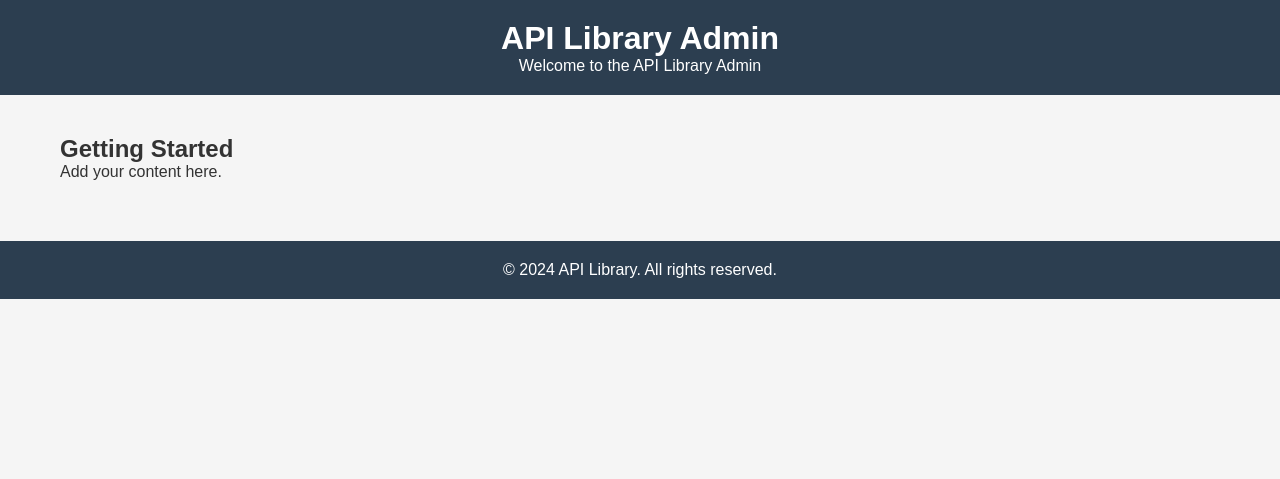
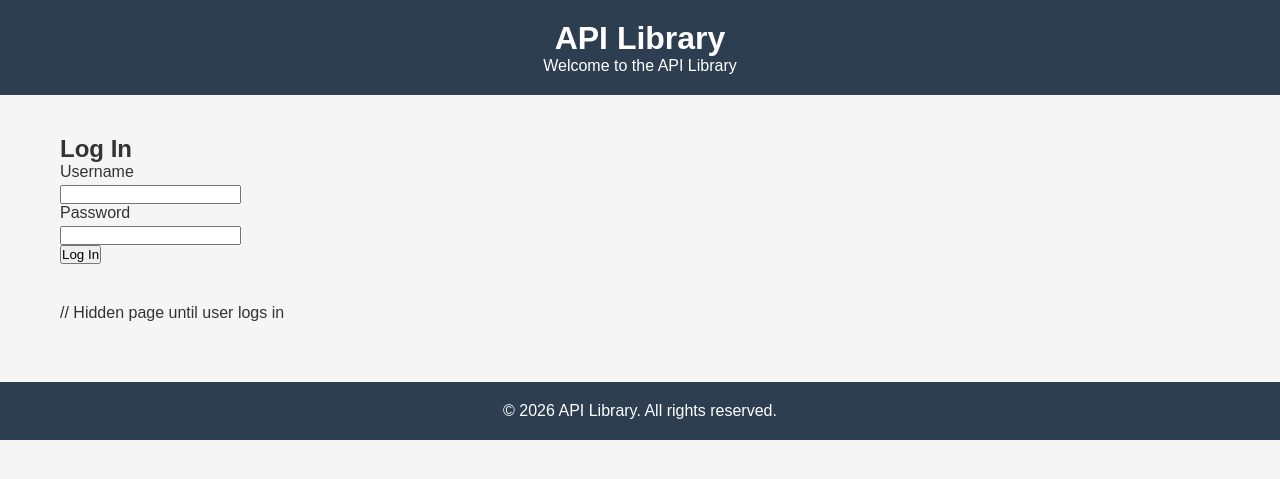
Before and after one commit to ScoobyJoo/API-Library, a Flask app: template templates/user.html in a window 1280 px wide. Shown: the top 479 px of the page. Run offline with Flask 3, Linux system fonts and the light colour scheme; the template is opened without the code that fills it, so the values that code supplies are empty.

Commit message:
Created user perspective

```diff
--- /dev/null
+++ b/static/user.js
@@ -0,0 +1,195 @@
+const loginSection = document.getElementById('login-section');
+const loginForm = document.getElementById('login-form');
+const usernameInput = document.getElementById('username');
+const passwordInput = document.getElementById('password');
+const loginStatus = document.getElementById('login-status');
+
+const appContent = document.getElementById('app-content');
+const welcomeMessage = document.getElementById('welcome-message');
+const logoutBtn = document.getElementById('logout-btn');
+
+const searchInput = document.getElementById('book-search');
+const booksTableBody = document.getElementById('books-table-body');
+const loansTableBody = document.getElementById('loans-table-body');
+const status = document.getElementById('status');
+
+let currentCustomer = null;
+let books = [];
+let categoriesById = {};
+
+// Function to escape HTML special characters
+function escapeHtml(value) {
+    const div = document.createElement('div');
+    div.textContent = value ?? '';
+    return div.innerHTML;
+}
+
+// Function to handle user login
+async function login(event) {
+    event.preventDefault();
+    loginStatus.textContent = '';
+
+    const username = usernameInput.value.trim().toLowerCase();
+    const password = passwordInput.value.trim().toLowerCase();
+
+    // Not real auth
+    const response = await fetch('/api/customers');
+    const customers = await response.json();
+    const match = customers.find(c => {
+        const firstName = c.first_name.trim().toLowerCase();
+        const lastName = c.last_name.trim().toLowerCase();
+        return firstName === username && lastName === password;
+    });
+
+    // Invalid login will print error message
+    if (!match) {
+        loginStatus.textContent = 'Invalid username or password.';
+        return;
+    }
+
+    currentCustomer = match;
+    loginForm.reset();
+    loginSection.hidden = true;
+    appContent.hidden = false;
+    welcomeMessage.textContent = `Logged in as ${match.first_name} ${match.last_name}`;
+
+    await loadCategories();
+    await loadBooks();
+    await loadMyLoans();
+}
+
+// Function to handle user logout
+function logout() {
+    currentCustomer = null;
+    appContent.hidden = true;
+    loginSection.hidden = false;
+    status.textContent = '';
+    loginStatus.textContent = '';
+}
+
+// Function to load categories
+async function loadCategories() {
+    const response = await fetch('/api/categories');
+    const categories = await response.json();
+    categoriesById = Object.fromEntries(categories.map(c => [c.id, c.name]));
+}
+
+// Function to load books
+async function loadBooks() {
+    const response = await fetch('/api/books');
+    books = await response.json();
+    renderBooksTable();
+}
+
+// Function to render the books table with the current list of books
+function renderBooksTable() {
+    const term = searchInput.value.trim().toLowerCase();
+    const filtered = term
+        ? books.filter(b => b.title.toLowerCase().includes(term) || b.author.toLowerCase().includes(term))
+        : books;
+
+    booksTableBody.innerHTML = filtered.map(book => `
+        <tr>
+            <td>${escapeHtml(book.title)}</td>
+            <td>${escapeHtml(book.author)}</td>
+            <td>${escapeHtml(categoriesById[book.category_id] ?? book.category_id)}</td>
+            <td>${book.available_copies} / ${book.total_copies}</td>
+            <td>
+                <button type="button" data-checkout="${book.id}" ${book.available_copies < 1 ? 'disabled' : ''}>
+                    Check Out
+                </button>
+            </td>
+        </tr>
+    `).join('');
+}
+
+// Function to load the current user's loans and render them in the table
+async function loadMyLoans() {
+    if (!currentCustomer) {
+        loansTableBody.innerHTML = '';
+        return;
+    }
+
+    const response = await fetch(`/api/loans?customer_id=${encodeURIComponent(currentCustomer.id)}`);
+    const loans = await response.json();
+    const myLoans = loans.filter(loan => loan.status !== 'returned');
+    const booksById = Object.fromEntries(books.map(b => [b.id, b]));
+
+    loansTableBody.innerHTML = myLoans.map(loan => {
+        const book = booksById[loan.book_id];
+        return `
+            <tr>
+                <td>${book ? escapeHtml(book.title) : `book ${loan.book_id}`}</td>
+                <td>${escapeHtml(loan.checkout_date)}</td>
+                <td>${escapeHtml(loan.due_date)}</td>
+                <td>${escapeHtml(loan.status)}</td>
+                <td><button type="button" data-return="${loan.id}">Return</button></td>
+            </tr>
+        `;
+    }).join('');
+}
+
+// Function to handle the checkout of a book to the current user
+async function checkoutBook(bookId) {
+    status.textContent = '';
+    if (!currentCustomer) {
+        status.textContent = 'Log in before checking out a book.';
+        return;
+    }
+
+    const response = await fetch('/api/loans', {
+        method: 'POST',
+        headers: { 'Content-Type': 'application/json' },
+        body: JSON.stringify({ book_id: bookId, customer_id: currentCustomer.id }),
+    });
+    const data = await response.json();
+
+    if (!response.ok) {
+        status.textContent = `Error: ${data.error}`;
+        return;
+    }
+
+    status.textContent = 'Book checked out.';
+    await loadBooks();
+    await loadMyLoans();
+}
+
+// Function to handle the return of a loan by its ID
+async function returnLoan(loanId) {
+    status.textContent = '';
+
+    const response = await fetch(`/api/loans/${loanId}/return`, { method: 'POST' });
+    const data = await response.json();
+
+    if (!response.ok) {
+        status.textContent = `Error: ${data.error}`;
+        return;
+    }
+
+    status.textContent = 'Book returned.';
+    await loadBooks();
+    await loadMyLoans();
+}
+
+// Event listeners for user interactions
+booksTableBody.addEventListener('click', (event) => {
+    const bookId = event.target.dataset.checkout;
+    if (bookId) {
+        checkoutBook(Number(bookId));
+    }
+});
+
+// Event listener for returning books
+loansTableBody.addEventListener('click', (event) => {
+    const loanId = event.target.dataset.return;
+    if (loanId) {
+        returnLoan(Number(loanId));
+    }
+});
+
+// Event listeners for search input
+searchInput.addEventListener('input', renderBooksTable);
+
+// Event listeners for login and logout
+loginForm.addEventListener('submit', login);
+logoutBtn.addEventListener('click', logout);
--- a/templates/user.html
+++ b/templates/user.html
@@ -10,26 +10,22 @@
             padding: 0;
             box-sizing: border-box;
         }
-
         body {
             font-family: Arial, sans-serif;
             background-color: #f5f5f5;
             color: #333;
         }
-
         header {
             background-color: #2c3e50;
             color: white;
             padding: 20px;
             text-align: center;
         }
-
         main {
             max-width: 1200px;
             margin: 20px auto;
             padding: 20px;
         }
-
         footer {
             background-color: #2c3e50;
             color: white;
@@ -37,23 +33,97 @@
             padding: 20px;
             margin-top: 40px;
         }
+        table {
+            width: 100%;
+            border-collapse: collapse;
+            margin-top: 10px;
+        }
+        th, td {
+            text-align: left;
+            padding: 8px;
+            border-bottom: 1px solid #ddd;
+        }
+        section {
+            margin-bottom: 40px;
+        }
+        label {
+            display: block;
+            margin-bottom: 4px;
+        }
     </style>
 </head>
+
 <body>
     <header>
-        <h1>API Library Admin</h1>
-        <p>Welcome to the API Library Admin</p>
+        <h1>API Library</h1>
+        <p>Welcome to the API Library</p>
     </header>
 
     <main>
-        <section>
-            <h2>Getting Started</h2>
-            <p>Add your content here.</p>
+        <section id="login-section">
+            <h2>Log In</h2>
+            <form id="login-form">
+                <div>
+                    <label for="username">Username</label>
+                    <input type="text" id="username" required>
+                </div>
+                <div>
+                    <label for="password">Password</label>
+                    <input type="password" id="password" required>
+                </div>
+                <button type="submit">Log In</button>
+            </form>
+            <p id="login-status"></p>
         </section>
+
+        // Hidden page until user logs in
+        <div id="app-content" hidden>
+            <section>
+                <p id="welcome-message"></p>
+                <button type="button" id="logout-btn">Log Out</button>
+            </section>
+
+            <section>
+                <h2>Search Books</h2>
+                <input type="text" id="book-search" placeholder="Search by title or author">
+                <table>
+                    <thead>
+                        <tr>
+                            <th>Title</th>
+                            <th>Author</th>
+                            <th>Category</th>
+                            <th>Available</th>
+                            <th></th>
+                        </tr>
+                    </thead>
+                    <tbody id="books-table-body"></tbody>
+                </table>
+            </section>
+
+            <section>
+                <h2>My Loans</h2>
+                <table>
+                    <thead>
+                        <tr>
+                            <th>Title</th>
+                            <th>Checkout Date</th>
+                            <th>Due Date</th>
+                            <th>Status</th>
+                            <th></th>
+                        </tr>
+                    </thead>
+                    <tbody id="loans-table-body"></tbody>
+                </table>
+            </section>
+
+            <p id="status"></p>
+        </div>
     </main>
 
     <footer>
-        <p>&copy; 2024 API Library. All rights reserved.</p>
+        <p>&copy; 2026 API Library. All rights reserved.</p>
     </footer>
+
+    <script src="{{ url_for('static', filename='user.js') }}" defer></script>
 </body>
 </html>
```
